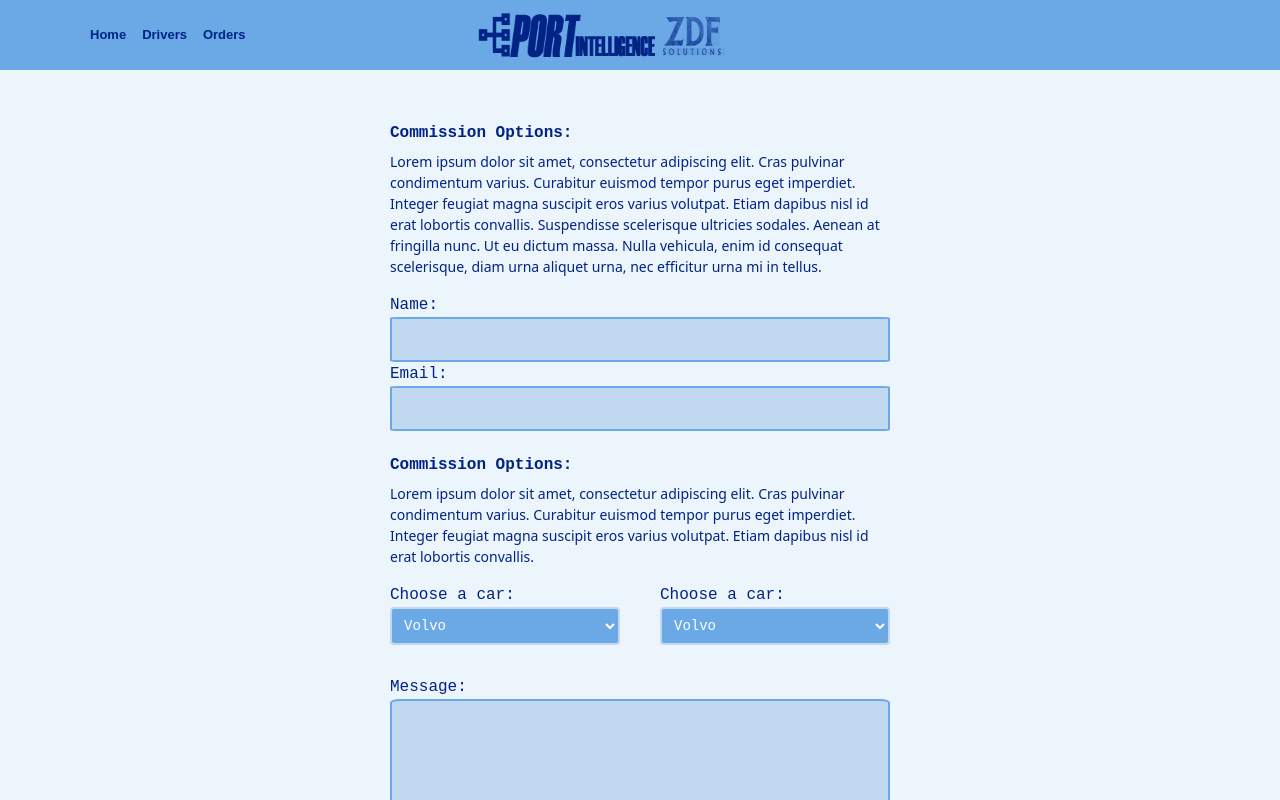
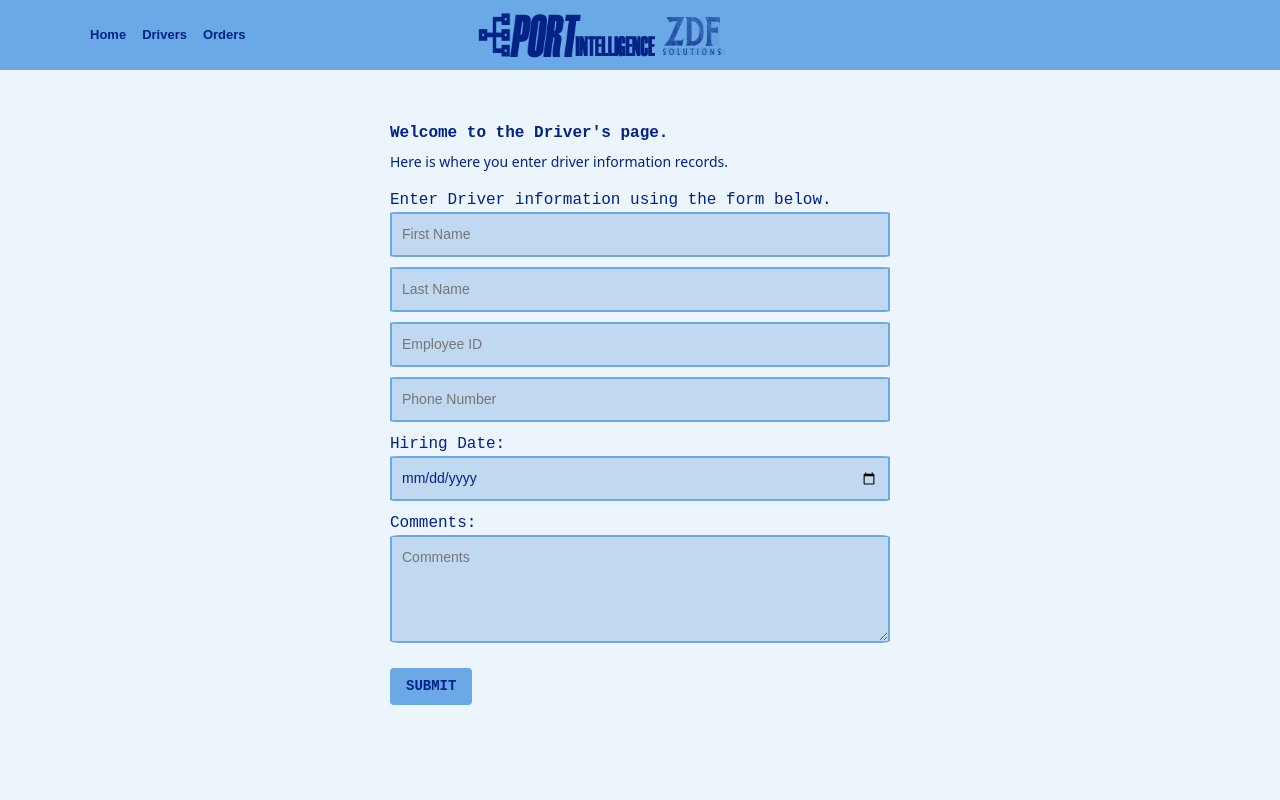
Before and after one commit to trajonjUH/cis4375team02, a Vue app in the folder frontend/: page /Drivers in a window 1280 px wide. Shown: the top 800 px of the page. Built offline with nearby package versions, Linux system fonts and the light colour scheme.

Commit message:
Updated Drivers Form

```diff
--- a/frontend/src/views/Drivers.vue
+++ b/frontend/src/views/Drivers.vue
@@ -17,8 +17,11 @@ export default {
       try {
         await emailjs.sendForm('contact_service', 'contact_template', e.target,
         'x15gAetF1SfxBhF7x', {
-          name: this.name,
-          email: this.email,
+          fname: this.fname,
+          lname: this.lname,
+          empid: this.empid,
+          phone: this.phone,
+          date: this.date,
           message: this.message
         })
 
@@ -27,12 +30,16 @@ export default {
           console.log({error})
       }
       // Reset form field
-      this.name = ''
-      this.email = ''
+      this.fname = ''
+      this.lname = ''
+      this.empid = ''
+      this.phone = ''
+      this.date = ''
+      this.date = ''
       this.message = ''
     },
   },
-  name: 'ContactView',
+  name: 'Drivers',
   components: {
     FooterComponent
   }
@@ -42,66 +49,30 @@ export default {
 <template>
   <div class="contentpage">
     <form @submit.prevent="sendEmail">
-      <h2>Commission Options:</h2>
-        <p>Lorem ipsum dolor sit amet, consectetur adipiscing elit. Cras pulvinar condimentum varius. Curabitur euismod tempor purus eget imperdiet.
-        Integer feugiat magna suscipit eros varius volutpat. Etiam dapibus nisl id erat lobortis convallis.
-        Suspendisse scelerisque ultricies sodales. Aenean at fringilla nunc. Ut eu dictum massa.
-        Nulla vehicula, enim id consequat scelerisque, diam urna aliquet urna, nec efficitur urna mi in tellus.</p>
-            <label for="name">Name:</label>
-            <input type="text" name="name" id="name" required>
+      <h2>Welcome to the Driver's page.</h2>
+        <p>Here is where you enter driver information records.</p>
+            <label for="fname">Enter Driver information using the form below.</label>
+              <input type="text" name="fname" placeholder="First Name" id="fname" required>
 
-            <label for="email">Email:</label>
-              <input type="email" name="email" id="email" required>
+            <label for="lname"> </label>
+              <input type="text" name="lname" placeholder="Last Name" id="lname" required>
 
-      <h2>Commission Options:</h2>
-        <p>Lorem ipsum dolor sit amet, consectetur adipiscing elit. Cras pulvinar condimentum varius. Curabitur euismod tempor purus eget imperdiet.
-        Integer feugiat magna suscipit eros varius volutpat. Etiam dapibus nisl id erat lobortis convallis.</p>
+            <label for="empid"> </label>
+              <input type="number" name="empid" placeholder="Employee ID" id="empid" required>
 
-  <div class="form-container">
-    <div class="form-group">
-      <label for="commtype1">Choose a car:</label>
-      <select name="commtype1" id="commtype1" class="custom-select">
-        <option value="volvo">Volvo</option>
-        <option value="saab">Saab</option>
-        <option value="opel">Opel</option>
-        <option value="audi">Audi</option>
-      </select>
-    </div>
+            <label for="phone"> </label>
+              <input type="tel" name="phone" placeholder="Phone Number" id="phone" required>
 
-    <div class="form-group">
-      <label for="commtype1">Choose a car:</label>
-      <select name="commtype1" id="commtype1" class="custom-select">
-        <option value="volvo">Volvo</option>
-        <option value="saab">Saab</option>
-        <option value="opel">Opel</option>
-        <option value="audi">Audi</option>
-      </select>
-    </div>
-  </div>
-      <br>
-      <br>
+            <label for="Hiring Date">Hiring Date:</label>
+              <input type="date" name="date" placeholder="Hiring Date" id="date" required>
 
-      <label for="message">Message:</label>
-        <textarea id="message" name="message" rows="8" required></textarea>
-      <br>
+            <label for="message">Comments:</label>
+              <textarea id="message" name="message" placeholder="Comments" rows="4" required></textarea>
 
-      <h2>WIP</h2>
-        <input type="radio" id="yes" name="wip" value="yes">
-        <label for="yes" class="radio">yes</label>
-
-        <input type="radio" id="no" name="wip" value="no">
-        <label for="no" class="radio">no</label><br>
-
-      <h2>Commission Options:</h2>
-        <p>Lorem ipsum dolor sit amet, consectetur adipiscing elit. Cras pulvinar condimentum varius. Curabitur euismod tempor purus eget imperdiet.
-        Integer feugiat magna suscipit eros varius volutpat. Etiam dapibus nisl id erat lobortis convallis.</p>
-      <br>
-
-      <button type="submit">Submit</button>
-      <div v-if="showConfirmation" class="confirmation-message">
-        <p>Message recieved.</p>
-      </div>
-
+            <button type="submit">Submit</button>
+              <div v-if="showConfirmation" class="confirmation-message">
+                <p>Message recieved.</p>
+              </div>
     </form>
   </div>
 
@@ -147,6 +118,9 @@ export default {
     }
     input[type="text"],
     input[type="email"],
+    input[type="tel"],
+    input[type="number"],
+    input[type="date"],
     textarea {
       font-family: Arial, Helvetica, sans-serif;
       width: 100%;
@@ -156,6 +130,7 @@ export default {
       color: #002385;
       border-radius: 2%;
       color: #002385;
+      margin-bottom: 10px;
     }
 
     input[type="checkbox"] {
--- a/frontend/src/views/homeView.vue
+++ b/frontend/src/views/homeView.vue
@@ -6,7 +6,18 @@ export default {
   components: {
     FooterComponent
   },
-}
+  data() {
+    return {
+      selectedCity: 'London'
+    };
+  },
+  methods: {
+    selectCity(cityName) {
+      this.selectedCity = cityName;
+    }
+  }
+};
+
 </script>
 
 <template>
@@ -29,47 +40,36 @@ export default {
         <div class="navigation-container">
           <div class="navigation-tabs">
             <button
-              v-bind:class="{ 'navigation-tab': true, 'active': selectedCity === 'London' }"
-              @click="selectCity('London')"
+              v-bind:class="{ 'navigation-tab': true, 'active': selectedCity === 'Drivers' }"
+              @click="selectCity('Drivers')"
             >
-              London
+              Drivers
             </button>
+
             <button
-              v-bind:class="{ 'navigation-tab': true, 'active': selectedCity === 'Paris' }"
-              @click="selectCity('Paris')"
+              v-bind:class="{ 'navigation-tab': true, 'active': selectedCity === 'Orders' }"
+              @click="selectCity('Orders')"
             >
-              Paris
-            </button>
-            <button
-              v-bind:class="{ 'navigation-tab': true, 'active': selectedCity === 'Tokyo' }"
-              @click="selectCity('Tokyo')"
-            >
-              Tokyo
+              Orders
             </button>
           </div>
 
           <div class="navigation-tabs-body">
-            <div v-show="selectedCity === 'London'">
-              <h2>London</h2>
-              <p>London is the capital of England.</p>
-              <p><a class="btn btn-lg btn-primary my-custom-button" href="#">Learn more</a></p>
+            <div v-show="selectedCity === 'Drivers'">
+              <h2>How to use the drivers page:</h2>
+              <p></p>
+              <p><a class="btn btn-lg btn-primary my-custom-button" href="src/views/Drivers.vue">Begin</a></p>
             </div>
 
-            <div v-show="selectedCity === 'Paris'">
-              <h2>Paris</h2>
-              <p>Paris is the capital of France.</p>
-              <p><a class="btn btn-lg btn-primary my-custom-button" href="#">Learn more</a></p>
+            <div v-show="selectedCity === 'Orders'">
+              <h2>How to use the orders page:</h2>
+              <p></p>
+              <p><a class="btn btn-lg btn-primary my-custom-button" href="src/views/Orders.vue">Begin</a></p>
             </div>
 
-            <div v-show="selectedCity === 'Tokyo'">
-              <h2>Tokyo</h2>
-              <p>Tokyo is the capital of Japan.</p>
-              <p><a class="btn btn-lg btn-primary my-custom-button" href="#">Learn more</a></p>
-            </div>
           </div>
         </div>
   </div>
-
 
   </div>
 
@@ -92,13 +92,6 @@ h1, h2, h3 {
     font-size: 17px;
     /* Replace #333333 with your desired font color */
   }
-.contentpage {
-    font-size: 13px;
-    font-family: "Courier New", Courier, monospace;
-    min-height: 500px;
-    display: flex;
-    align-items: center;
-}
 .contentpage_05 {
     display: flex;
     justify-content: center; /* Center items horizontally */
@@ -128,7 +121,7 @@ h1, h2, h3 {
 /*NAVIGATION CSS*/
   .navigation-tabs {
     background-color: #1B1B1B;
-    color: white;
+    color: #002385;
     border: none;
     cursor: pointer;
     display: flex;
@@ -145,17 +138,17 @@ h1, h2, h3 {
     text-align: center;
     /*border: 2px solid #474747;*/
   }
-  .navigation-tab.active {
-    background-color: #477bad;
-  }
   .navigation-tab {
     text-align: center; /* Justify the text within the buttons */
     flex: 1; /* Distribute available space evenly among the buttons */
-    background-color: #6aa9e5;
-    color: white;
+    background-color: #ECF4FC;
+    color: #002385;
     padding: 10px 10px;
     border: none;
     cursor: pointer;
+  }
+  .navigation-tab.active {
+    background-color: #c0d9f0;
   }
   .navigation-container {
     display: flex;
@@ -167,7 +160,7 @@ h1, h2, h3 {
   }
   .my-custom-button {
     background-color: #e4e4e4;
-    color: #000000;
+    color: #002385;
     border: none;
     padding: 8px 16px;
     cursor: pointer;
@@ -181,7 +174,7 @@ h1, h2, h3 {
   }
   .my-custom-button:hover {
       background-color: #c0d9f0;
-      color: #000000;
+      color: #002385;
   }
 
 </style>
```
